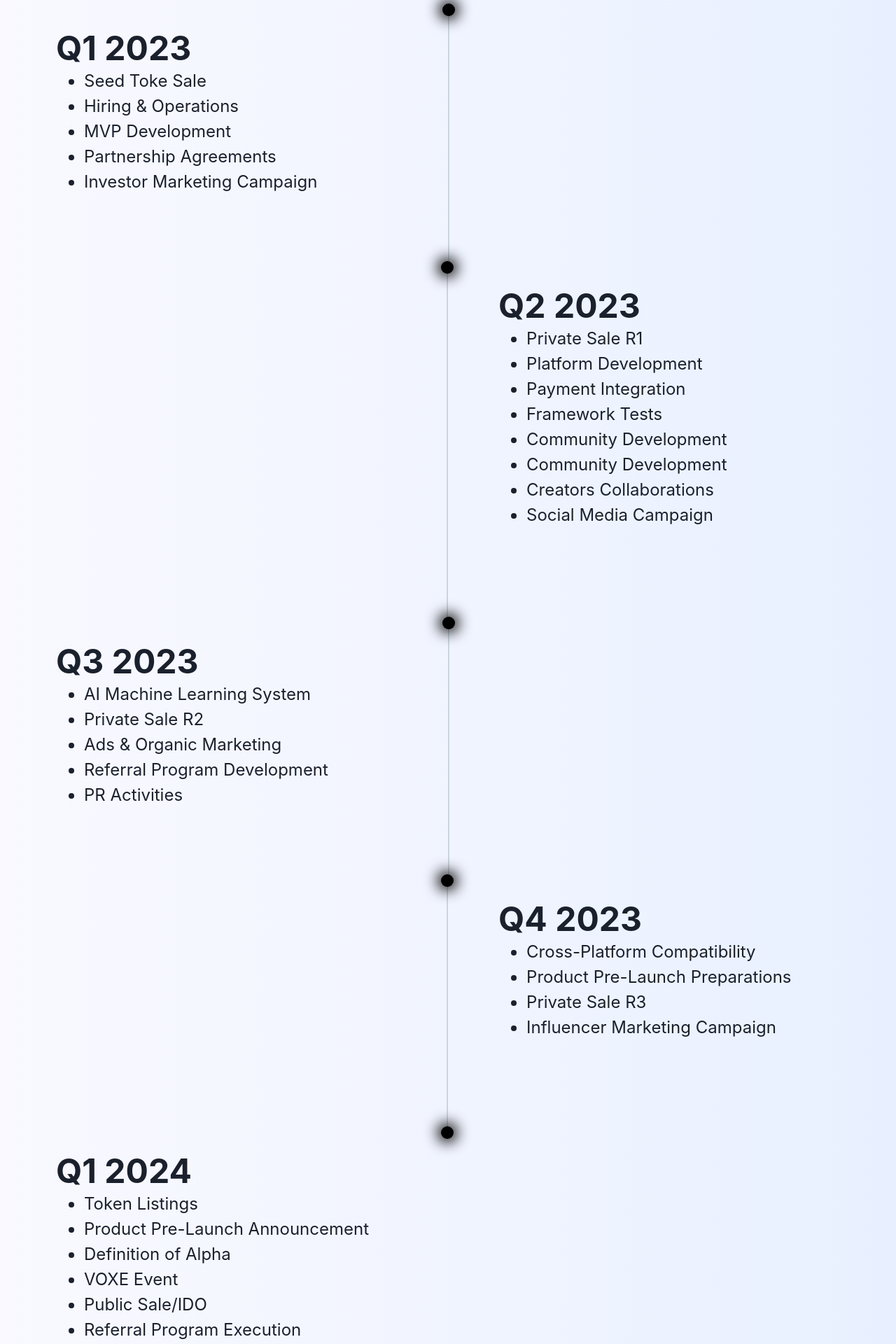
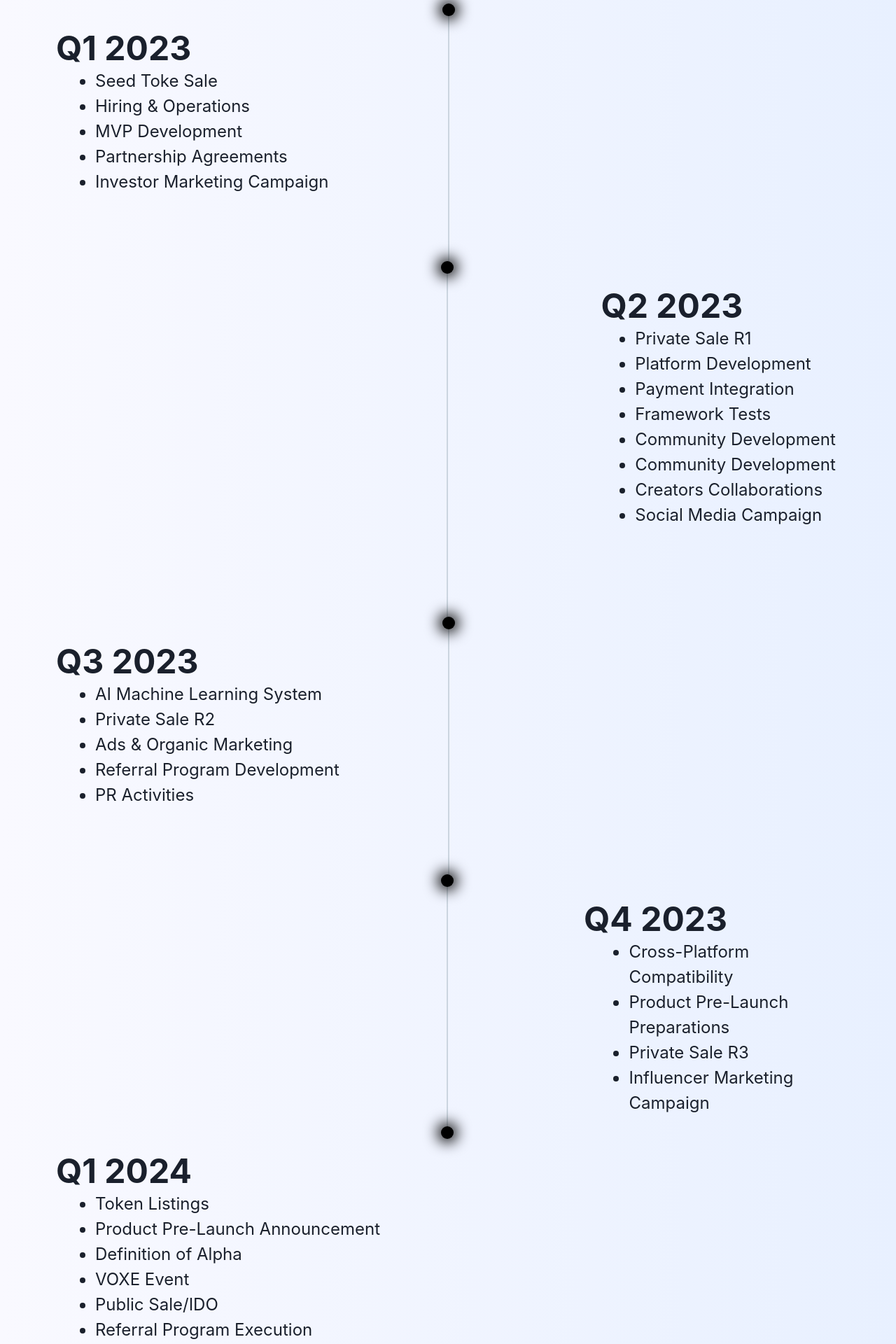
Before and after one commit to Mishaalkhan135/chakraui-animation, a Next.js app: page / in a window 1280 px wide. Shown: the part 200-2120 px from the top of the page at 70% size. Built offline with nearby package versions, Linux system fonts and the light colour scheme.

Commit message:
Added the ui

```diff
--- a/src/component/LargeScreen.tsx
+++ b/src/component/LargeScreen.tsx
@@ -24,19 +24,34 @@ const LargeScreen = () => {
 							Q1 2023
 						</Heading>
 						<UnorderedList>
-							<ListItem fontSize={{ md: "xl", lg: "2xl" }} ml={6}>
+							<ListItem
+								fontSize={{ md: "xl", lg: "2xl" }}
+								ml={{ md: 6, lg: 10 }}
+							>
 								Seed Toke Sale
 							</ListItem>
-							<ListItem fontSize={{ md: "xl", lg: "2xl" }} ml={6}>
+							<ListItem
+								fontSize={{ md: "xl", lg: "2xl" }}
+								ml={{ md: 6, lg: 10 }}
+							>
 								Hiring & Operations
 							</ListItem>
-							<ListItem fontSize={{ md: "xl", lg: "2xl" }} ml={6}>
+							<ListItem
+								fontSize={{ md: "xl", lg: "2xl" }}
+								ml={{ md: 6, lg: 10 }}
+							>
 								MVP Development
 							</ListItem>
-							<ListItem fontSize={{ md: "xl", lg: "2xl" }} ml={6}>
+							<ListItem
+								fontSize={{ md: "xl", lg: "2xl" }}
+								ml={{ md: 6, lg: 10 }}
+							>
 								Partnership Agreements
 							</ListItem>
-							<ListItem fontSize={{ md: "xl", lg: "2xl" }} ml={6}>
+							<ListItem
+								fontSize={{ md: "xl", lg: "2xl" }}
+								ml={{ md: 6, lg: 10 }}
+							>
 								Investor Marketing Campaign
 							</ListItem>
 						</UnorderedList>
@@ -58,32 +73,35 @@ const LargeScreen = () => {
 							circleColor='purple'
 							circleShadow='0 0 30px 5px purple'
 						/>
-						<Heading fontSize={{ md: "3xl", lg: "5xl" }}>
+						<Heading
+							ml={{ lg: "10%", xl: "30%" }}
+							fontSize={{ md: "3xl", lg: "5xl" }}
+						>
 							Q2 2023
 						</Heading>
-						<UnorderedList>
-							<ListItem fontSize={{ md: "xl", lg: "2xl" }} ml={6}>
+						<UnorderedList ml={{ md: "16%", lg: "25%", xl: "40%" }}>
+							<ListItem fontSize={{ md: "xl", lg: "2xl" }}>
 								Private Sale R1
 							</ListItem>
-							<ListItem fontSize={{ md: "xl", lg: "2xl" }} ml={6}>
+							<ListItem fontSize={{ md: "xl", lg: "2xl" }}>
 								Platform Development
 							</ListItem>
-							<ListItem fontSize={{ md: "xl", lg: "2xl" }} ml={6}>
+							<ListItem fontSize={{ md: "xl", lg: "2xl" }}>
 								Payment Integration
 							</ListItem>
-							<ListItem fontSize={{ md: "xl", lg: "2xl" }} ml={6}>
+							<ListItem fontSize={{ md: "xl", lg: "2xl" }}>
 								Framework Tests
 							</ListItem>
-							<ListItem fontSize={{ md: "xl", lg: "2xl" }} ml={6}>
+							<ListItem fontSize={{ md: "xl", lg: "2xl" }}>
 								Community Development
 							</ListItem>
-							<ListItem fontSize={{ md: "xl", lg: "2xl" }} ml={6}>
+							<ListItem fontSize={{ md: "xl", lg: "2xl" }}>
 								Community Development
 							</ListItem>
-							<ListItem fontSize={{ md: "xl", lg: "2xl" }} ml={6}>
+							<ListItem fontSize={{ md: "xl", lg: "2xl" }}>
 								Creators Collaborations
 							</ListItem>
-							<ListItem fontSize={{ md: "xl", lg: "2xl" }} ml={6}>
+							<ListItem fontSize={{ md: "xl", lg: "2xl" }}>
 								Social Media Campaign
 							</ListItem>
 						</UnorderedList>
@@ -100,19 +118,34 @@ const LargeScreen = () => {
 							Q3 2023
 						</Heading>
 						<UnorderedList>
-							<ListItem fontSize={{ md: "xl", lg: "2xl" }} ml={6}>
+							<ListItem
+								fontSize={{ md: "xl", lg: "2xl" }}
+								ml={{ md: 6, lg: 10 }}
+							>
 								AI Machine Learning System
 							</ListItem>
-							<ListItem fontSize={{ md: "xl", lg: "2xl" }} ml={6}>
+							<ListItem
+								fontSize={{ md: "xl", lg: "2xl" }}
+								ml={{ md: 6, lg: 10 }}
+							>
 								Private Sale R2
 							</ListItem>
-							<ListItem fontSize={{ md: "xl", lg: "2xl" }} ml={6}>
+							<ListItem
+								fontSize={{ md: "xl", lg: "2xl" }}
+								ml={{ md: 6, lg: 10 }}
+							>
 								Ads & Organic Marketing
 							</ListItem>
-							<ListItem fontSize={{ md: "xl", lg: "2xl" }} ml={6}>
+							<ListItem
+								fontSize={{ md: "xl", lg: "2xl" }}
+								ml={{ md: 6, lg: 10 }}
+							>
 								Referral Program Development
 							</ListItem>
-							<ListItem fontSize={{ md: "xl", lg: "2xl" }} ml={6}>
+							<ListItem
+								fontSize={{ md: "xl", lg: "2xl" }}
+								ml={{ md: 6, lg: 10 }}
+							>
 								PR Activities
 							</ListItem>
 						</UnorderedList>
@@ -139,20 +172,35 @@ const LargeScreen = () => {
 							circleColor='pink'
 							circleShadow='0 0 30px 5px pink'
 						/>
-						<Heading fontSize={{ md: "3xl", lg: "5xl" }}>
+						<Heading
+							ml={{ lg: "10%", xl: "25%" }}
+							fontSize={{ md: "3xl", lg: "5xl" }}
+						>
 							Q4 2023
 						</Heading>
-						<UnorderedList>
-							<ListItem fontSize={{ md: "xl", lg: "2xl" }} ml={6}>
+						<UnorderedList ml={{ lg: "13%", xl: "30%" }}>
+							<ListItem
+								fontSize={{ md: "xl", lg: "2xl" }}
+								ml={{ md: 6, lg: 10 }}
+							>
 								Cross-Platform Compatibility
 							</ListItem>
-							<ListItem fontSize={{ md: "xl", lg: "2xl" }} ml={6}>
+							<ListItem
+								fontSize={{ md: "xl", lg: "2xl" }}
+								ml={{ md: 6, lg: 10 }}
+							>
 								Product Pre-Launch Preparations
 							</ListItem>
-							<ListItem fontSize={{ md: "xl", lg: "2xl" }} ml={6}>
+							<ListItem
+								fontSize={{ md: "xl", lg: "2xl" }}
+								ml={{ md: 6, lg: 10 }}
+							>
 								Private Sale R3
 							</ListItem>
-							<ListItem fontSize={{ md: "xl", lg: "2xl" }} ml={6}>
+							<ListItem
+								fontSize={{ md: "xl", lg: "2xl" }}
+								ml={{ md: 6, lg: 10 }}
+							>
 								Influencer Marketing Campaign
 							</ListItem>
 						</UnorderedList>
@@ -172,22 +220,40 @@ const LargeScreen = () => {
 							Q1 2024
 						</Heading>
 						<UnorderedList>
-							<ListItem fontSize={{ md: "xl", lg: "2xl" }} ml={6}>
+							<ListItem
+								fontSize={{ md: "xl", lg: "2xl" }}
+								ml={{ md: 6, lg: 10 }}
+							>
 								Token Listings
 							</ListItem>
-							<ListItem fontSize={{ md: "xl", lg: "2xl" }} ml={6}>
+							<ListItem
+								fontSize={{ md: "xl", lg: "2xl" }}
+								ml={{ md: 6, lg: 10 }}
+							>
 								Product Pre-Launch Announcement
 							</ListItem>
-							<ListItem fontSize={{ md: "xl", lg: "2xl" }} ml={6}>
+							<ListItem
+								fontSize={{ md: "xl", lg: "2xl" }}
+								ml={{ md: 6, lg: 10 }}
+							>
 								Definition of Alpha
 							</ListItem>
-							<ListItem fontSize={{ md: "xl", lg: "2xl" }} ml={6}>
+							<ListItem
+								fontSize={{ md: "xl", lg: "2xl" }}
+								ml={{ md: 6, lg: 10 }}
+							>
 								VOXE Event
 							</ListItem>
-							<ListItem fontSize={{ md: "xl", lg: "2xl" }} ml={6}>
+							<ListItem
+								fontSize={{ md: "xl", lg: "2xl" }}
+								ml={{ md: 6, lg: 10 }}
+							>
 								Public Sale/IDO
 							</ListItem>
-							<ListItem fontSize={{ md: "xl", lg: "2xl" }} ml={6}>
+							<ListItem
+								fontSize={{ md: "xl", lg: "2xl" }}
+								ml={{ md: 6, lg: 10 }}
+							>
 								Referral Program Execution
 							</ListItem>
 						</UnorderedList>
```
Also changed, not shown: src/component/DividerAnimation.module.css (deleted, +0 -21 lines).
